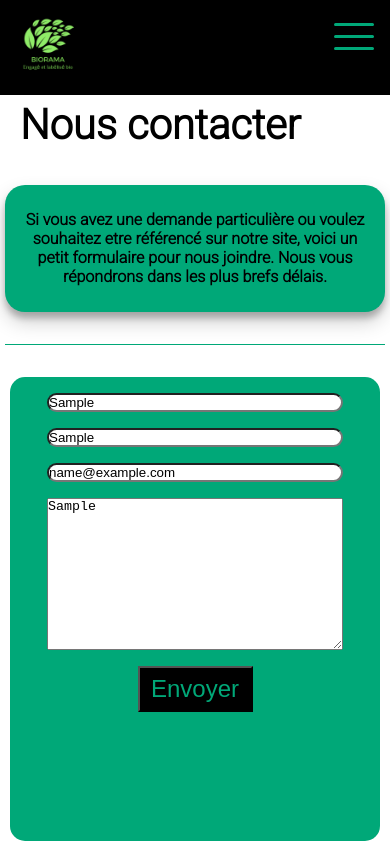
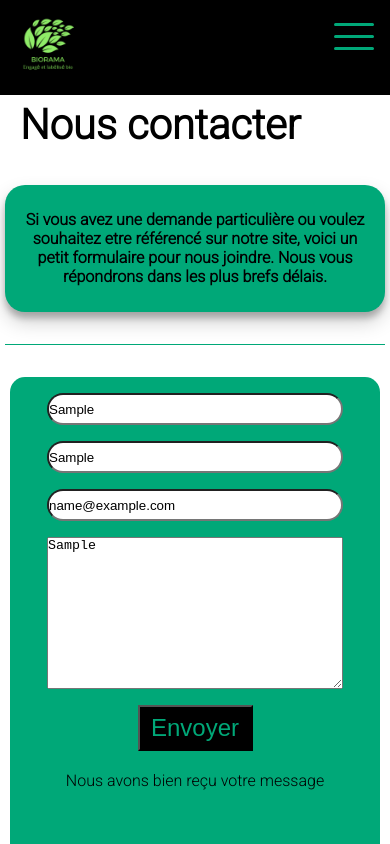
Before and after one commit to ErwanGlmt/BioramaProject2, a React (Vite) app in the folder frontend/: page /Contact in a window 390 px wide. Both pictures are taken after typing "Sample", "Sample", "name@example.com", "Sample" into the empty fields and a click on the input "Envoyer". Shown: the top 844 px of the page. Built offline with nearby package versions, Linux system fonts and the light colour scheme.

Commit message:
page contact ok

```diff
--- a/frontend/src/pages/Contact.jsx
+++ b/frontend/src/pages/Contact.jsx
@@ -1,8 +1,10 @@
-import React from "react";
+import React, { useState } from "react";
 import "../App.css";
 import "../styles/Contact.css";
 
 function Contact() {
+  const [message, setMessage] = useState(false);
+
   const handleSubmit = (e) => {
     e.preventDefault();
   };
@@ -47,7 +49,15 @@ function Contact() {
             rows="10"
             required
           />
-          <input className="submit" type="submit" value="Envoyer" />
+          <input
+            onClick={() => setMessage(!message)}
+            className="submit"
+            type="submit"
+            value="Envoyer"
+          />
+          {message && (
+            <p className="message">Nous avons bien reçu votre message</p>
+          )}
         </form>
       </div>
     </div>
--- a/frontend/src/styles/Contact.css
+++ b/frontend/src/styles/Contact.css
@@ -1,7 +1,7 @@
 @media screen and (min-width: 768px) {
-.contactTitle {
-  margin-top: 7rem;
-}
+  .contactTitle {
+    margin-top: 7rem;
+  }
 
   .title {
     display: flex;
@@ -17,7 +17,7 @@
     margin-right: 500px;
   }
 
-  .pContact  {
+  .pContact {
     display: flex;
     align-items: center;
     justify-content: center;
@@ -48,6 +48,7 @@
     border-radius: 30px;
     width: 50%;
     margin-top: 1rem;
+    height: 2rem;
   }
 
   .inputContact::placeholder {
@@ -73,9 +74,8 @@
 }
 
 @media screen and (max-width: 767px) {
-
   .title {
-   padding-top: 5rem;
+    padding-top: 5rem;
     font-size: var(--h2-font-size);
   }
 
@@ -101,7 +101,7 @@
 
   .form {
     background-color: var(--second-color);
-    height: 55vh;
+    height: 60vh;
     margin-left: 10px;
     margin-right: 10px;
     border-radius: 15px;
@@ -120,6 +120,7 @@
     width: 80%;
     margin-top: 1rem;
     border-radius: 30px;
+    height: 2rem;
   }
 
   .inputContact::placeholder {
```
Also changed, not shown: frontend/src/styles/Header.css (+3 -6 lines).
